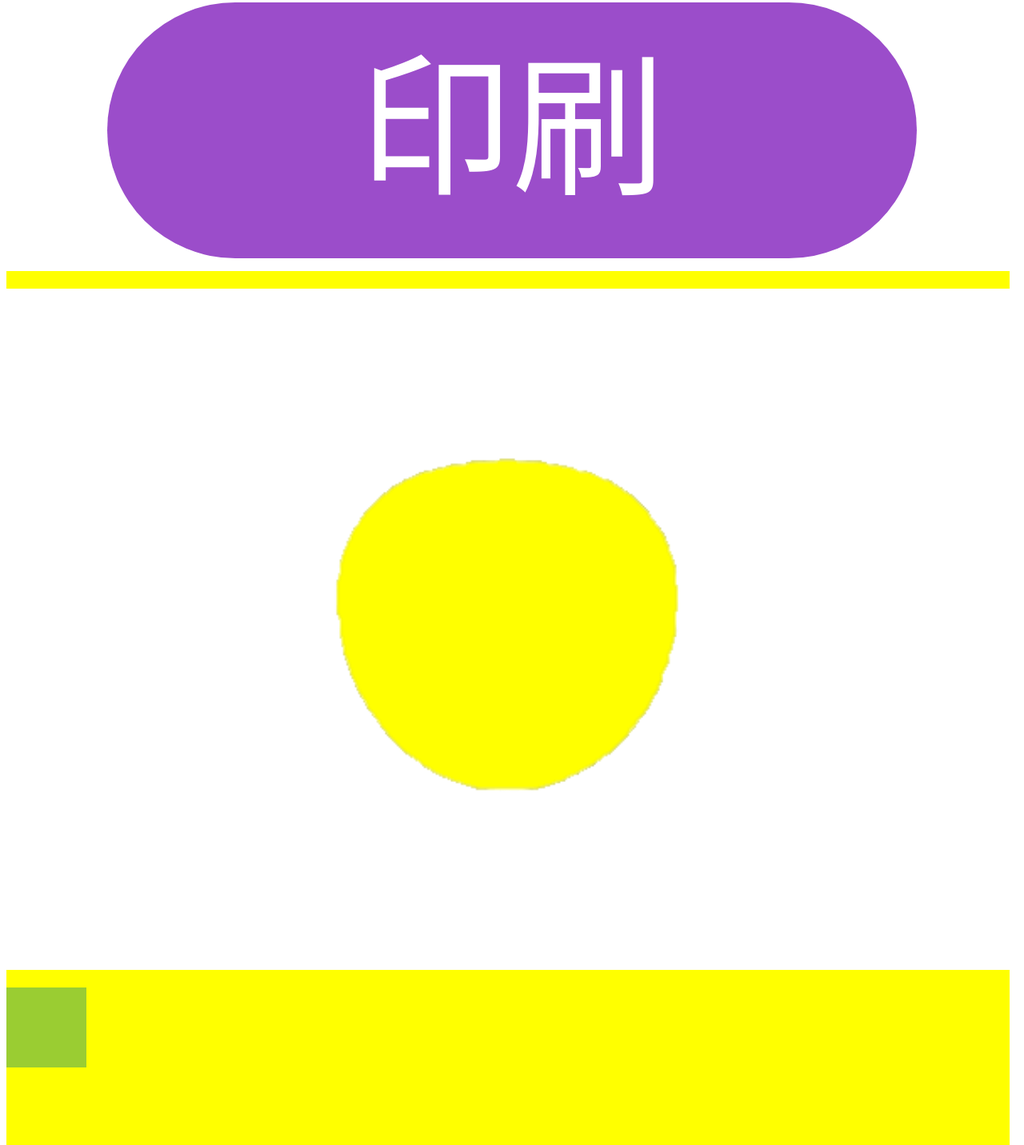
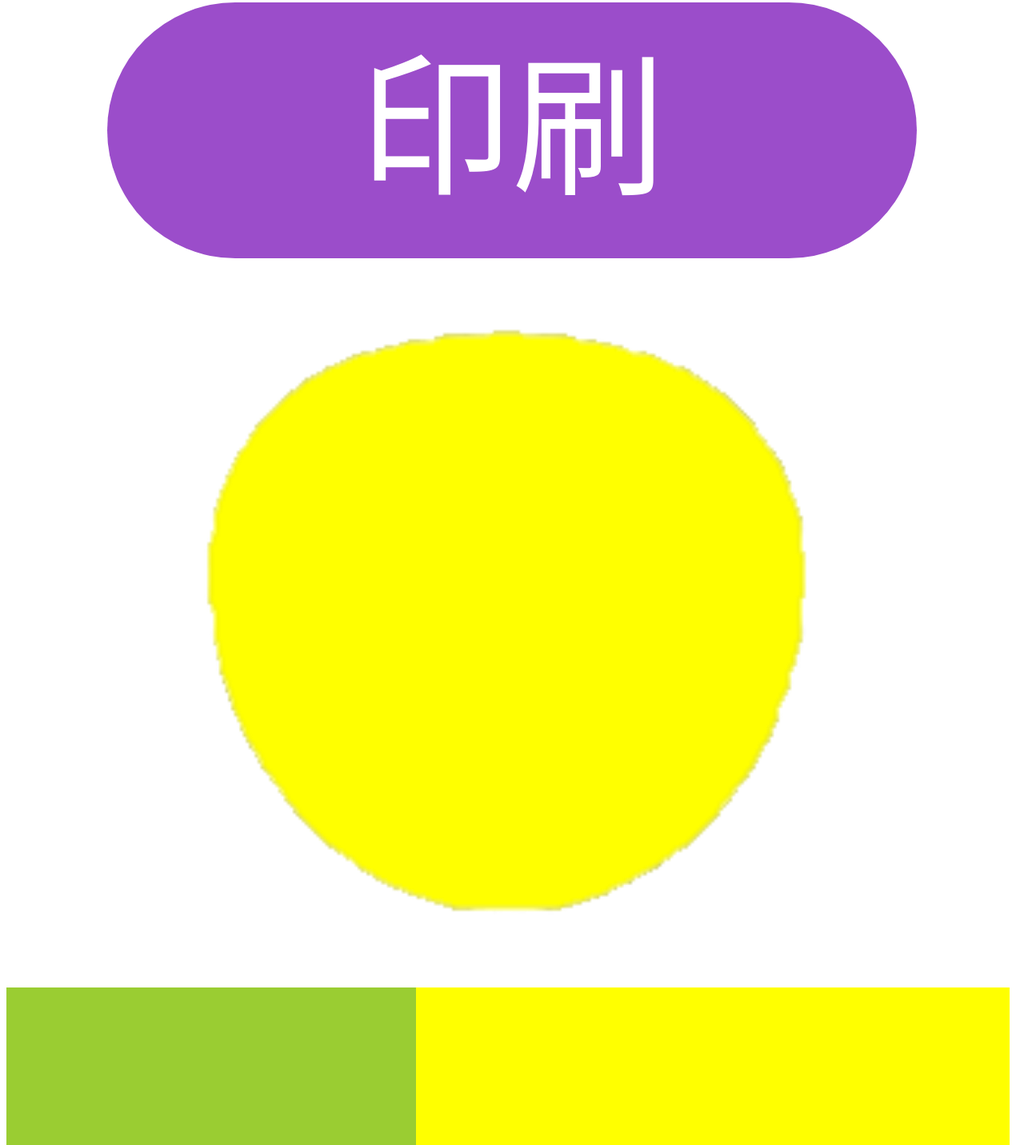
Before and after one commit to Igaki12/SamplePaintPrinter1, a plain HTML site: page index.html in a window 1280 px wide. Shown: the part 21-1453 px from the top of the page at 80% size. Drawn offline with Linux system fonts and the light colour scheme.

Commit message:
modified how to view printer preview

```diff
--- a/style.css
+++ b/style.css
@@ -24,11 +24,11 @@
   background-image: url('background_white.png');
   background-position: center;
   background-repeat: no-repeat;
-  background-size: 100%;
+  background-size: 175%;
 }
 .drag-and-drop {
-  width: 100px;
-  height: 100px;
+  width: 40vw;
+  height: 40vw;
   cursor: move;
   position: absolute;
   z-index: 1000;
```
